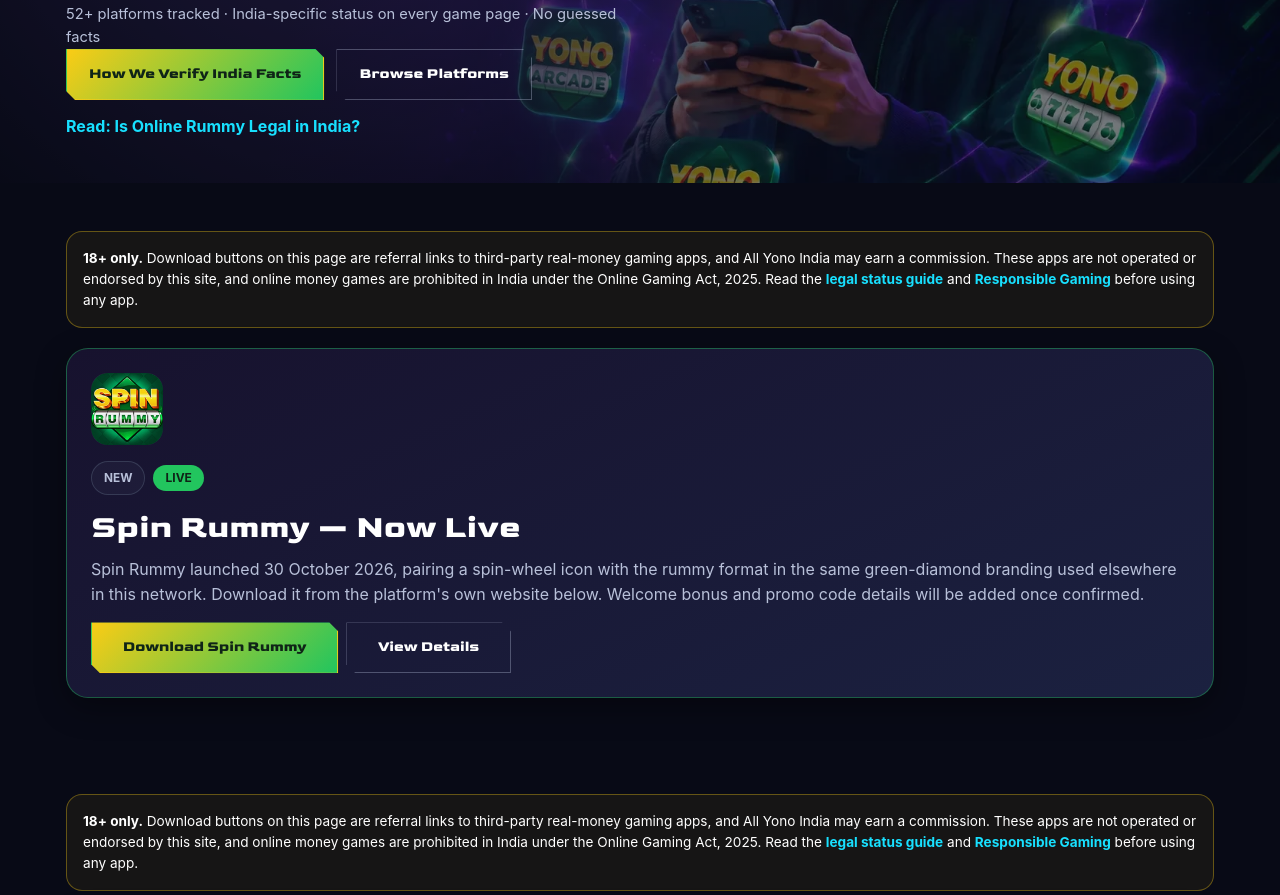
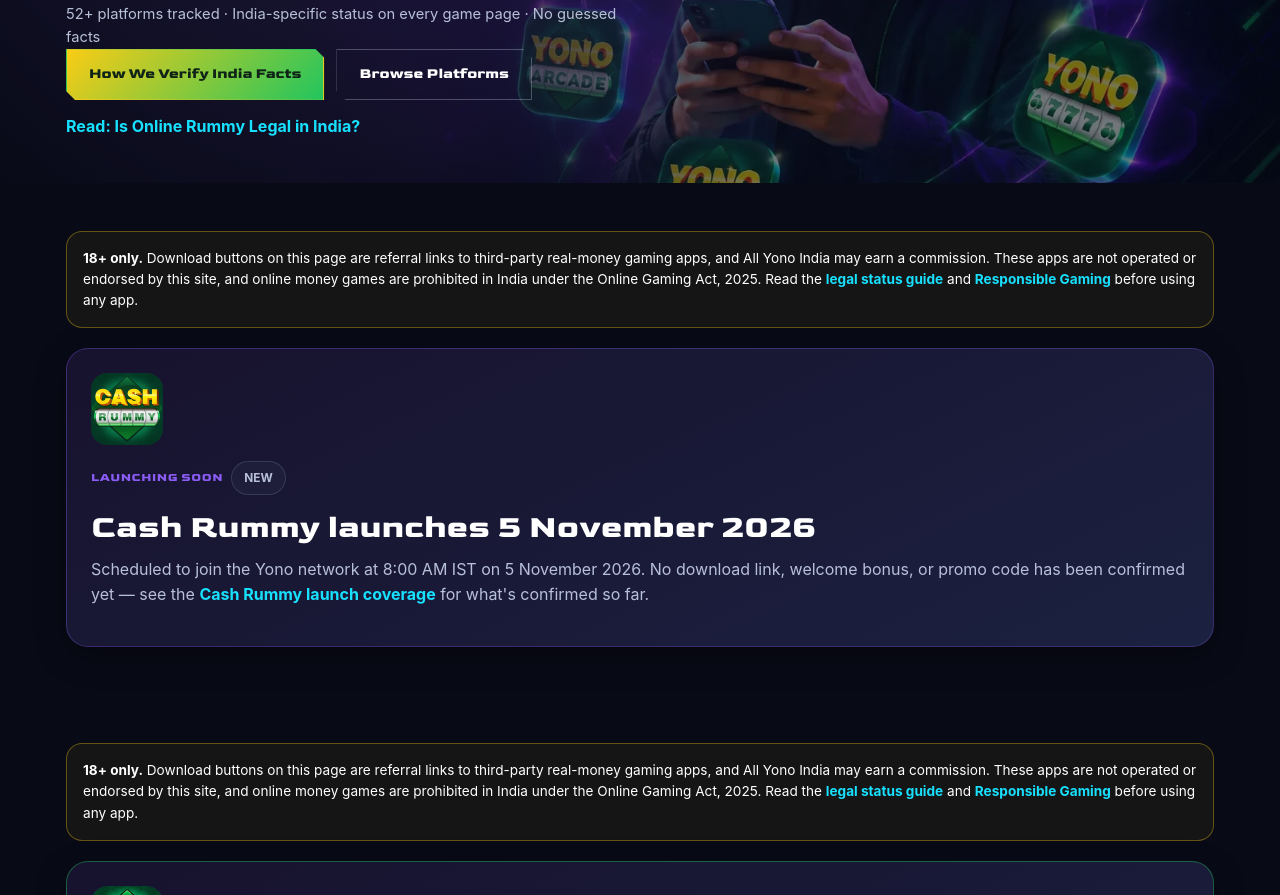
Before and after one commit to SpiderMonkeyxOxO-pixie/AllYonoIndia, a plain HTML site: page index.html in a window 1280 px wide. Shown: the part 430-1325 px from the top of the page. Drawn offline with Linux system fonts and the light colour scheme.

Commit message:
Add Cash Rummy coming-soon card to homepage
Co-Authored-By: Claude Sonnet 5 <noreply@anthropic.com>

```diff
--- a/index.html
+++ b/index.html
@@ -222,6 +222,24 @@
           <a href="/all-yono-games/" class="btn btn-outline">Browse Platforms</a>
         </div>
         <p style="margin-top:14px"><a href="/blog/is-online-rummy-legal-in-india/" style="color:var(--cyan);font-weight:700">Read: Is Online Rummy Legal in India?</a></p>
+      </div>
+    </div>
+  </section>
+
+  <!-- Cash Rummy — Launching Soon -->
+  <section class="section">
+    <div class="container">
+      <div class="callout cta-disclosure" style="margin:0 0 20px;border-color:rgba(250,204,21,.35);background:rgba(250,204,21,.06);font-size:.85rem"><strong>18+ only.</strong> Download buttons on this page are referral links to third-party real-money gaming apps, and All Yono India may earn a commission. These apps are not operated or endorsed by this site, and online money games are prohibited in India under the Online Gaming Act, 2025. Read the <a href="/blog/is-online-rummy-legal-in-india/" style="color:var(--cyan);font-weight:700">legal status guide</a> and <a href="/responsible-gaming/" style="color:var(--cyan);font-weight:700">Responsible Gaming</a> before using any app.</div>
+      <div class="coming-soon-card">
+        <div class="coming-soon-top">
+          <span class="game-icon" style="width:72px;height:72px"><img src="/assets/images/games/cash-rummy.png" alt="Cash Rummy logo" width="72" height="72" loading="eager"></span>
+        </div>
+        <div class="coming-soon-badges">
+          <span class="coming-soon-eyebrow">Launching Soon</span>
+          <span class="badge badge-gray">NEW</span>
+        </div>
+        <h2 style="margin-bottom:8px">Cash Rummy launches 5 November 2026</h2>
+        <p style="margin-bottom:var(--space-4)">Scheduled to join the Yono network at 8:00 AM IST on 5 November 2026. No download link, welcome bonus, or promo code has been confirmed yet — see the <a href="/blog/cash-rummy-launch/" style="color:var(--cyan);font-weight:700">Cash Rummy launch coverage</a> for what's confirmed so far.</p>
       </div>
     </div>
   </section>
```
